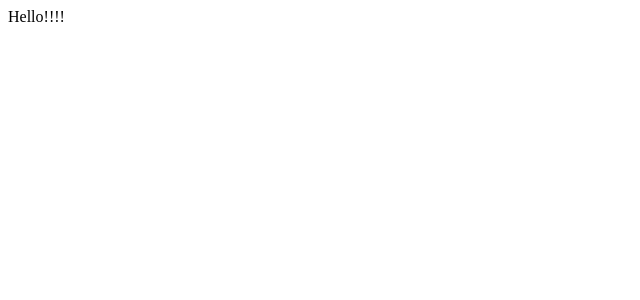
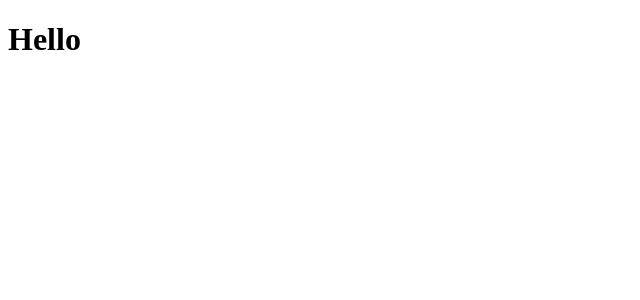
Before and after one commit to LimHaeJun/movie_app_2023, a React (Create React App) app: page / in a window 1280 px wide. Shown: the top 300 px of the page, without its empty margins (0-640 px from the left). Built offline with nearby package versions, Linux system fonts and the light colour scheme.

Commit message:
03-1 완료

```diff
--- a/src/App.js
+++ b/src/App.js
@@ -1,7 +1,11 @@
 
 
 function App() {
-  return <div>Hello!!!!</div>;
+  return(
+    <div>
+      <h1>Hello</h1>
+    </div>
+  );
 }
 
 export default App;
```
